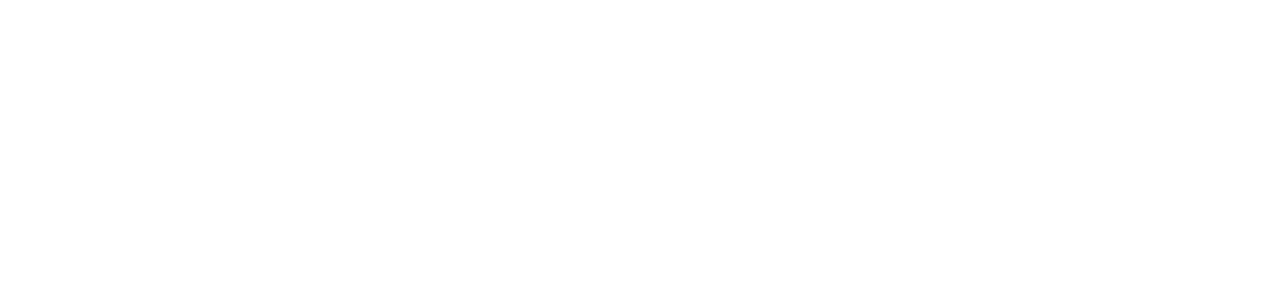
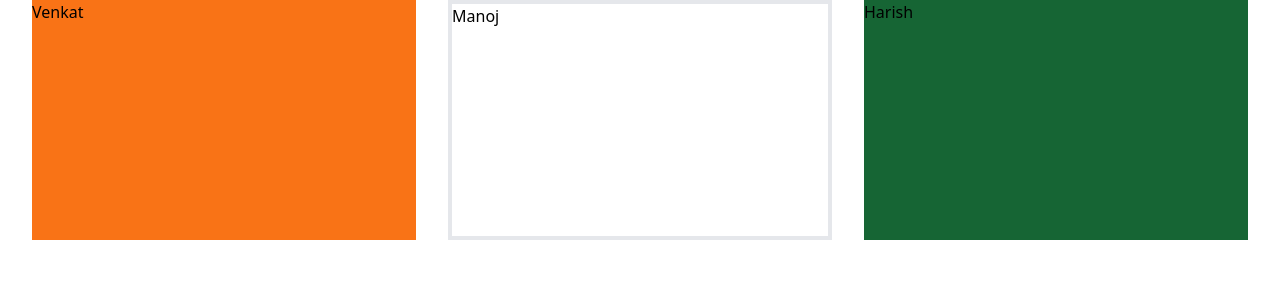
Before and after one commit to aarya33382/Git_demo, a React (Create React App) app: page / in a window 1280 px wide. Shown: the top 300 px of the page. Built offline with nearby package versions, Linux system fonts and the light colour scheme.

Commit message:
Arya commit

```diff
--- a/src/App.js
+++ b/src/App.js
@@ -1,7 +1,11 @@
-
+import Home from "./Components/Home";
 function App() {
   return (
    <>
+    <div className="w-screen h-screen">
+    <Home />
+    </div>
+
    </>
   );
 }
--- a/src/Components/Home.jsx
+++ b/src/Components/Home.jsx
@@ -2,6 +2,13 @@
 
 export default function Home() {
   return (
-    <div>Home</div>
+    <>
+    <div className='w-full h-[30%] flex justify-evenly'>
+    <div className='w-[30%] h-full bg-orange-500'>Venkat</div>
+    <div className='w-[30%] h-full bg-white border-4'>Manoj</div>
+    <div className='w-[30%] h-full bg-green-800'>Harish</div>
+    </div>
+
+    </>
   )
 }
```
